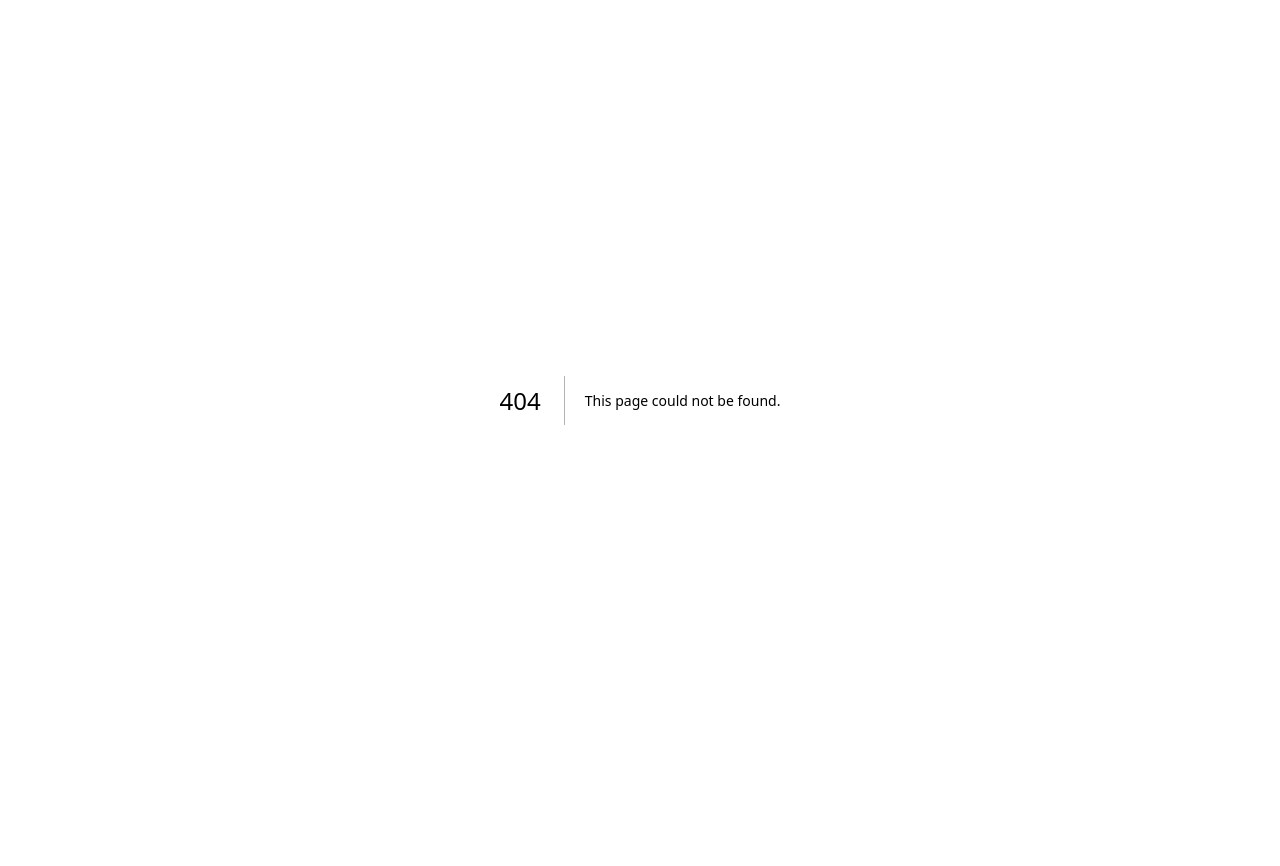
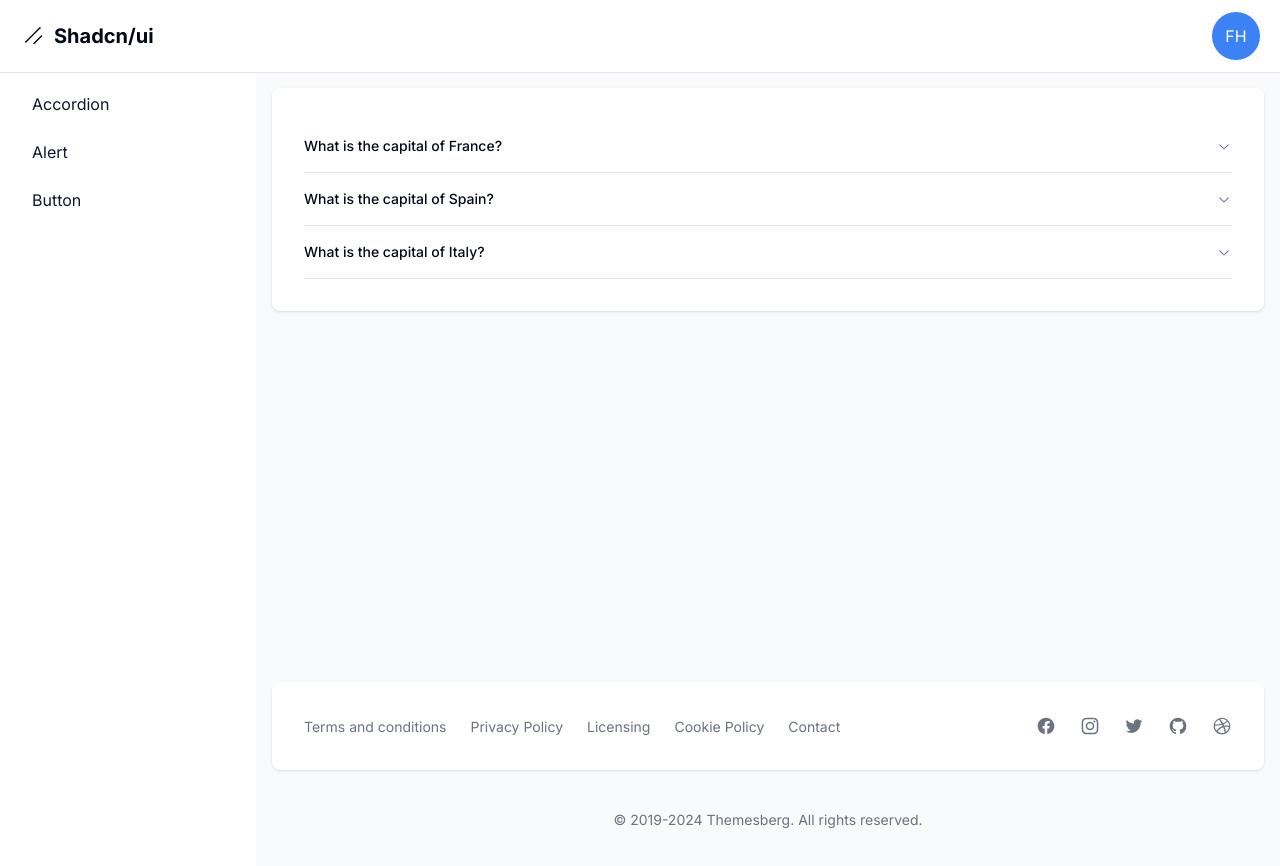
Before and after one commit to jumagu/shadcn-ui, a Next.js app: page /dashboard/accordion in a window 1280 px wide. Before the commit this address had no page. Shown: the top 866 px of the page. Before the commit the page ends 800 px from the top, so only its background shows below. Built offline with nearby package versions, Linux system fonts and the light colour scheme.

Commit message:
chore: Add accordion component for dashboard page

```diff
--- /dev/null
+++ b/src/app/dashboard/accordion/page.tsx
@@ -0,0 +1,37 @@
+import {
+  Accordion,
+  AccordionItem,
+  AccordionContent,
+  AccordionTrigger,
+} from "@/components/ui/accordion";
+
+const items = [
+  {
+    id: "1",
+    title: "What is the capital of France?",
+    content: "Paris",
+  },
+  {
+    id: "2",
+    title: "What is the capital of Spain?",
+    content: "Madrid",
+  },
+  {
+    id: "3",
+    title: "What is the capital of Italy?",
+    content: "Rome",
+  },
+];
+
+export default function AccordionPage() {
+  return (
+    <Accordion type="multiple" className="w-full">
+      {items.map((item) => (
+        <AccordionItem key={item.id} value={item.id}>
+          <AccordionTrigger>{item.title}</AccordionTrigger>
+          <AccordionContent>{item.content}</AccordionContent>
+        </AccordionItem>
+      ))}
+    </Accordion>
+  );
+}
--- /dev/null
+++ b/src/components/ui/accordion.tsx
@@ -0,0 +1,57 @@
+"use client";
+
+import * as React from "react";
+import * as AccordionPrimitive from "@radix-ui/react-accordion";
+import { ChevronDownIcon } from "@radix-ui/react-icons";
+
+import { cn } from "@/lib/utils";
+
+const Accordion = AccordionPrimitive.Root;
+
+const AccordionItem = React.forwardRef<
+  React.ElementRef<typeof AccordionPrimitive.Item>,
+  React.ComponentPropsWithoutRef<typeof AccordionPrimitive.Item>
+>(({ className, ...props }, ref) => (
+  <AccordionPrimitive.Item
+    ref={ref}
+    className={cn("border-b", className)}
+    {...props}
+  />
+));
+AccordionItem.displayName = "AccordionItem";
+
+const AccordionTrigger = React.forwardRef<
+  React.ElementRef<typeof AccordionPrimitive.Trigger>,
+  React.ComponentPropsWithoutRef<typeof AccordionPrimitive.Trigger>
+>(({ className, children, ...props }, ref) => (
+  <AccordionPrimitive.Header className="flex">
+    <AccordionPrimitive.Trigger
+      ref={ref}
+      className={cn(
+        "flex flex-1 items-center justify-between py-4 text-sm font-medium transition-all hover:underline [&[data-state=open]>svg]:rotate-180",
+        className
+      )}
+      {...props}
+    >
+      {children}
+      <ChevronDownIcon className="h-4 w-4 shrink-0 text-muted-foreground transition-transform duration-200" />
+    </AccordionPrimitive.Trigger>
+  </AccordionPrimitive.Header>
+));
+AccordionTrigger.displayName = AccordionPrimitive.Trigger.displayName;
+
+const AccordionContent = React.forwardRef<
+  React.ElementRef<typeof AccordionPrimitive.Content>,
+  React.ComponentPropsWithoutRef<typeof AccordionPrimitive.Content>
+>(({ className, children, ...props }, ref) => (
+  <AccordionPrimitive.Content
+    ref={ref}
+    className="overflow-hidden text-sm data-[state=closed]:animate-accordion-up data-[state=open]:animate-accordion-down"
+    {...props}
+  >
+    <div className={cn("pb-4 pt-0", className)}>{children}</div>
+  </AccordionPrimitive.Content>
+));
+AccordionContent.displayName = AccordionPrimitive.Content.displayName;
+
+export { Accordion, AccordionItem, AccordionTrigger, AccordionContent };
```
